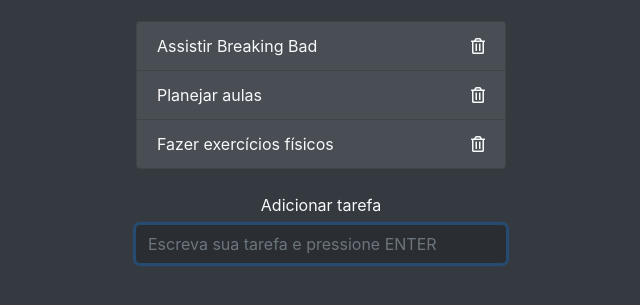
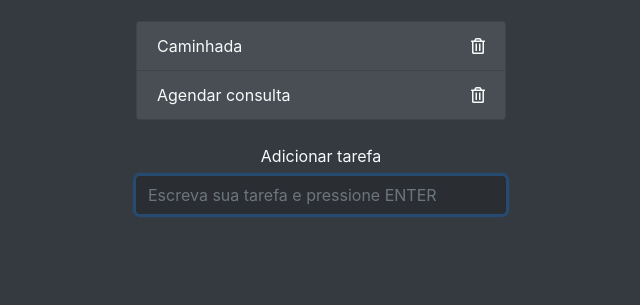
Before and after one commit to AngelicaCamp/to-do-list, a plain HTML site: page index.html in a window 1280 px wide. Shown: the part 137-442 px from the top of the page, without its empty margins (319-959 px from the left). Drawn offline with nearby package versions, Linux system fonts and the light colour scheme.

Commit message:
alterado tarefa default

```diff
--- a/index.html
+++ b/index.html
@@ -20,17 +20,12 @@
 
     <ul class="todos-container list-group mx-auto text-light">
       <li class="list-group-item d-flex justify-content-between align-items-center">
-        <span>Assistir Breaking Bad</span>
+        <span>Caminhada</span>
         <i class="far fa-trash-alt delete"></i>
       </li>
 
       <li class="list-group-item d-flex justify-content-between align-items-center">
-        <span>Planejar aulas</span>
-        <i class="far fa-trash-alt delete"></i>
-      </li>
-
-      <li class="list-group-item d-flex justify-content-between align-items-center">
-        <span>Fazer exercícios físicos</span>
+        <span>Agendar consulta</span>
         <i class="far fa-trash-alt delete"></i>
       </li>
     </ul>
```
